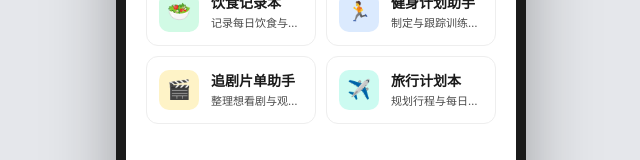
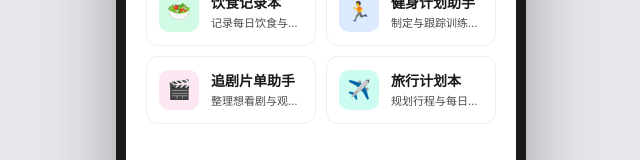
Before and after one commit to Galy-gif/ai-knowledge-demo-, a React (Vite) app in the folder app/: page /ask in a window 1280 px wide. Shown: the part 557-717 px from the top of the page, without its empty margins (319-959 px from the left). Built offline with nearby package versions, Linux system fonts and the light colour scheme.

Commit message:
Add watchlist helper runtime

```diff
--- a/app/src/mock/data.ts
+++ b/app/src/mock/data.ts
@@ -149,7 +149,7 @@ export interface DiscoverKbContentItem {
   type: string
 }
 
-export type RuntimeType = 'learning_list' | 'data_dashboard' | 'daily_tracker' | 'travel_planner'
+export type RuntimeType = 'learning_list' | 'data_dashboard' | 'daily_tracker' | 'travel_planner' | 'watchlist'
 
 export type TravelBudget = 'budget' | 'comfort' | 'premium' | 'luxury'
 export type TravelCompanions = 'solo' | 'couple' | 'family' | 'friends'
@@ -464,6 +464,17 @@ export const mockSubscribedKBs: KnowledgeBase[] = [
     color: '#EC4899',
     fileCount: 124,
     updatedAt: '昨天',
+    managementMode: null,
+    isSubscribed: true,
+    type: 'subscribed',
+  },
+  {
+    id: 'kb_film',
+    name: '电影深度评论',
+    icon: '🎬',
+    color: '#F97316',
+    fileCount: 234,
+    updatedAt: '今天',
     managementMode: null,
     isSubscribed: true,
     type: 'subscribed',
@@ -2118,6 +2129,18 @@ export const mockApps: LightApp[] = [
     runtimeType: 'data_dashboard',
   },
   {
+    id: 'app_watchlist',
+    name: '我的追剧片单',
+    icon: '🎬',
+    description: '片单收藏、追更进度、个人评分',
+    templateId: 'watchlist-helper',
+    createdAt: '刚刚',
+    lastOpenedAt: '刚刚',
+    lastUsedAt: '刚刚',
+    dataSource: '电影深度评论 + 追剧笔记',
+    runtimeType: 'watchlist',
+  },
+  {
     id: 'app_words',
     name: '我的英语单词本',
     icon: '📖',
--- a/app/src/mock/pwaTemplates.ts
+++ b/app/src/mock/pwaTemplates.ts
@@ -35,7 +35,7 @@ export const pwaTemplates: PwaTemplate[] = [
     recommended: true,
   },
   {
-    id: 'fund-portfolio',
+    id: 'watchlist-helper',
     category: '生活',
     tag: '追剧片单',
     icon: '🎬',
@@ -43,11 +43,11 @@ export const pwaTemplates: PwaTemplate[] = [
     description: '整理想看剧与观看进度',
     coreFeatures: '片单收藏、追更提醒、评分记录',
     requirement: '帮我做一个追剧片单应用，记录想看的剧、追更进度和个人评分',
-    keywords: ['追剧', '片单', '影视', '娱乐', '评分', '进度'],
-    targetRuntimeType: 'data_dashboard',
+    keywords: ['追剧', '片单', '影视', '娱乐', '评分', '进度', '剧集', '电影'],
+    targetRuntimeType: 'watchlist',
     resultAppName: '我的追剧片单',
-    resultAppId: 'app_invest',
-    resultMainColor: 'purple',
+    resultAppId: 'app_watchlist',
+    resultMainColor: 'orange',
     defaultFeatures: ['片单收藏', '追更提醒', '评分记录'],
     defaultAccessMode: 'desktop',
   },
--- a/app/src/pages/ask/Q01_AskHome.tsx
+++ b/app/src/pages/ask/Q01_AskHome.tsx
@@ -71,7 +71,7 @@ const MODE_META: Record<AskMode, {
 const SUGGESTION_ICONS = [Sparkles, Search, FileText]
 const MODE_ORDER: AskMode[] = ['ai', 'web', 'task']
 
-const DEFAULT_HOME_TEMPLATE_IDS = ['diet-log', 'fitness-planner', 'fund-portfolio', 'travel-plan']
+const DEFAULT_HOME_TEMPLATE_IDS = ['diet-log', 'fitness-planner', 'watchlist-helper', 'travel-plan']
 
 const TEMPLATE_TONES: Record<PwaTemplate['category'], { bg: string; color: string }> = {
   财经: { bg: '#DBEAFE', color: '#0C447C' },
@@ -84,7 +84,7 @@ const TEMPLATE_TONES: Record<PwaTemplate['category'], { bg: string; color: strin
 const TEMPLATE_ID_TONES: Record<string, { bg: string; color: string }> = {
   'diet-log': { bg: '#D1FAE5', color: '#0F6E56' },
   'fitness-planner': { bg: '#DBEAFE', color: '#0C447C' },
-  'fund-portfolio': { bg: '#FEF3C7', color: '#7C4D00' },
+  'watchlist-helper': { bg: '#FCE7F3', color: '#9F1239' },
   'travel-plan': { bg: '#CCFBF1', color: '#0F766E' },
 }
 
--- a/app/src/pages/task/T03_GenerateConfirm.tsx
+++ b/app/src/pages/task/T03_GenerateConfirm.tsx
@@ -14,14 +14,14 @@ import type { TravelBudget, TravelCompanions, TravelPreferences } from '../../mo
 const TEMPLATE_DEFAULT_KB_IDS: Record<string, string[]> = {
   'diet-log': ['kb_diet', 'kb_nutrition_lab'],
   'fitness-planner': ['kb_training', 'kb_iron_gym'],
-  'fund-portfolio': ['kb_invest', 'kb_fund'],
+  'watchlist-helper': ['kb_film'],
   'travel-plan': ['kb_travel_food'],
 }
 
 const CUSTOM_REQ_PLACEHOLDERS: Record<string, string> = {
   'diet-log': '如：我想让它能扫描食物图片自动识别',
   'fitness-planner': '如：我希望它能根据心率自动推荐训练强度',
-  'fund-portfolio': '如：我想要每天的涨跌推送，且能模拟买卖',
+  'watchlist-helper': '如：希望能根据我的评分自动推荐相似剧集',
   'travel-plan': '如：希望避开人多景点、想体验温泉',
 }
 const DEFAULT_CUSTOM_REQ_PLACEHOLDER = '如：我想让它具备 XX 功能'
@@ -247,9 +247,10 @@ export default function T03_GenerateConfirm() {
     ?? templateCoreFeatures.split('、').map((s: string) => s.trim())
 
   const defaultKbs = useMemo(() => {
-    if (state?.selectedKbIds) {
+    const stateSelectedKbIds = state?.selectedKbIds as string[] | undefined
+    if (stateSelectedKbIds && stateSelectedKbIds.length > 0) {
       return {
-        ids: state.selectedKbIds as string[],
+        ids: stateSelectedKbIds,
         names: (state.selectedKbNames as string[] | undefined) ?? [],
       }
     }
--- a/app/src/pages/task/T04_Generating.tsx
+++ b/app/src/pages/task/T04_Generating.tsx
@@ -30,11 +30,11 @@ const TEMPLATE_STEPS: Record<string, Step[]> = {
     { label: '生成界面', desc: '设计训练打卡视图' },
     { label: '完成部署', desc: '应用就绪' },
   ],
-  'fund-portfolio': [
-    { label: '分析需求', desc: '理解你的投资跟踪需求' },
-    { label: '构建结构', desc: '搭建资产与持仓数据框架' },
-    { label: '连接数据', desc: '对接「财经资料库」' },
-    { label: '生成界面', desc: '设计资产看板视图' },
+  'watchlist-helper': [
+    { label: '分析需求', desc: '理解你的追剧口味与追更习惯' },
+    { label: '构建结构', desc: '搭建片单收藏与观看进度框架' },
+    { label: '连接数据', desc: '对接「电影深度评论」兴趣库' },
+    { label: '生成界面', desc: '设计追剧看板与评分视图' },
     { label: '完成部署', desc: '应用就绪' },
   ],
   'interview-bank': [
--- a/app/src/pages/task/T05_DataSourceConfirm.tsx
+++ b/app/src/pages/task/T05_DataSourceConfirm.tsx
@@ -24,6 +24,7 @@ const TEMPLATE_FILE_LISTS: Record<string, string[]> = {
   'diet-log': ['今日早餐 · 燕麦粥 380 kcal', '今日午餐 · 鸡胸沙拉 520 kcal', '今日加餐 · 蓝莓酸奶 180 kcal', '营养目标：1500 kcal / 天'],
   'fitness-planner': ['晨间拉伸 · 7 分钟 · 3 项动作', '上肢力量 · 25 分钟 · 6 项动作', '核心训练 · 13 分钟 · 4 项动作', '本周目标：4 天训练'],
   'fund-portfolio': ['易方达消费精选 · ¥34,500 (+2.3%)', '中欧医疗健康 · ¥18,720 (-0.8%)', '招商中证白酒 · ¥42,800 (+1.5%)', '兴全合宜 · ¥52,150 (+0.9%)'],
+  'watchlist-helper': ['漫长的季节 · 第 8 集 / 12 集', '繁花 · 想看 · 推荐指数 9.2', '星际穿越 · 已看 · 评分 9.4', '电影深度评论 · 悬疑题材长评'],
   'interview-bank': ['算法 · 二叉树遍历 · 已掌握', 'HR 面 · 职业规划 · 学习中', '项目 · 系统设计 · 新题', '行为 · 团队协作 · 学习中'],
   'travel-plan': ['第 1 天 · 大阪城公园 + 道顿堀', '第 2 天 · 奈良公园 + 春日大社', '第 3 天 · 清水寺 + 伏见稻荷', '预算规划 · ¥8,000 / 7 天'],
 }
--- a/app/src/pages/task/T08_MyApps.tsx
+++ b/app/src/pages/task/T08_MyApps.tsx
@@ -10,6 +10,7 @@ const ICON_BG: Record<RuntimeType, string> = {
   data_dashboard: '#D1FAE5',
   daily_tracker: '#EDE9FE',
   travel_planner: '#CCFBF1',
+  watchlist: '#FFF1E6',
 }
 
 export default function T08_MyApps() {
```
Also changed, not shown: app/src/pages/task/T07_AppRuntime.tsx (+160 -1 lines).
